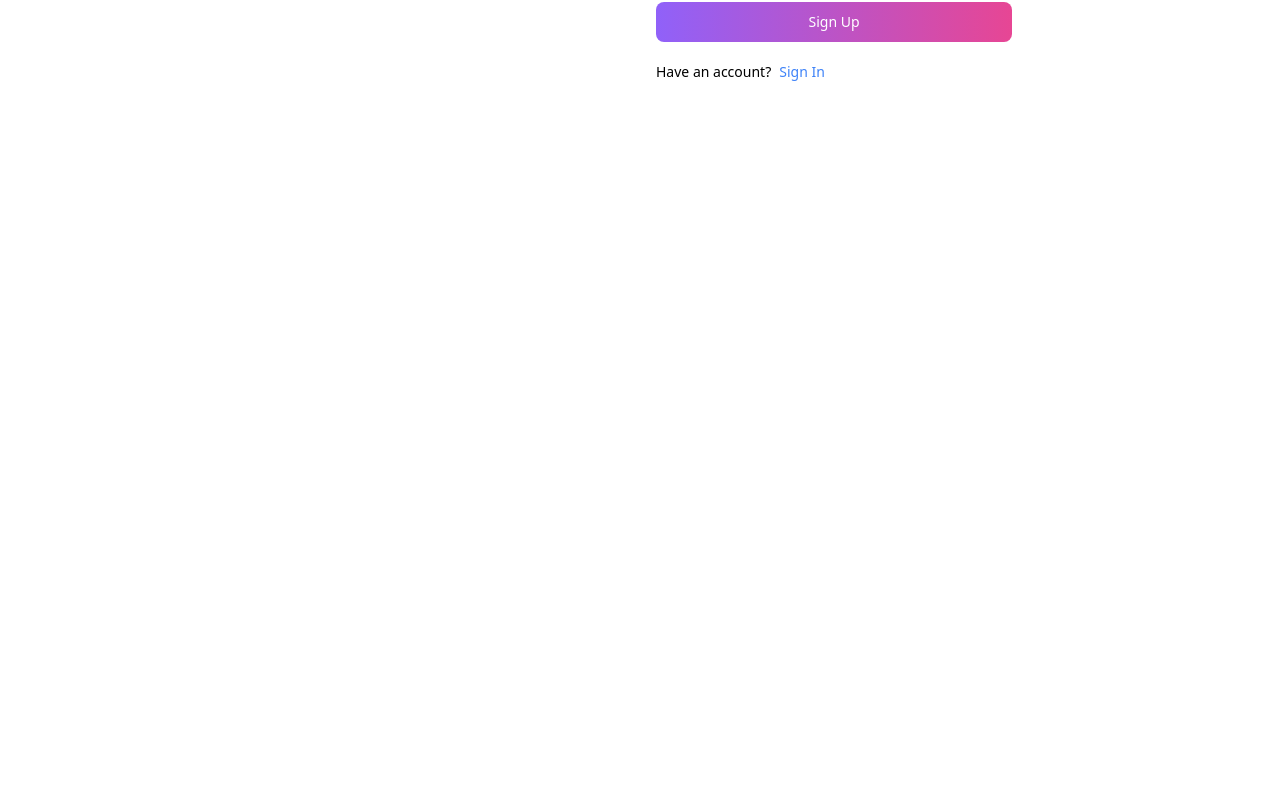
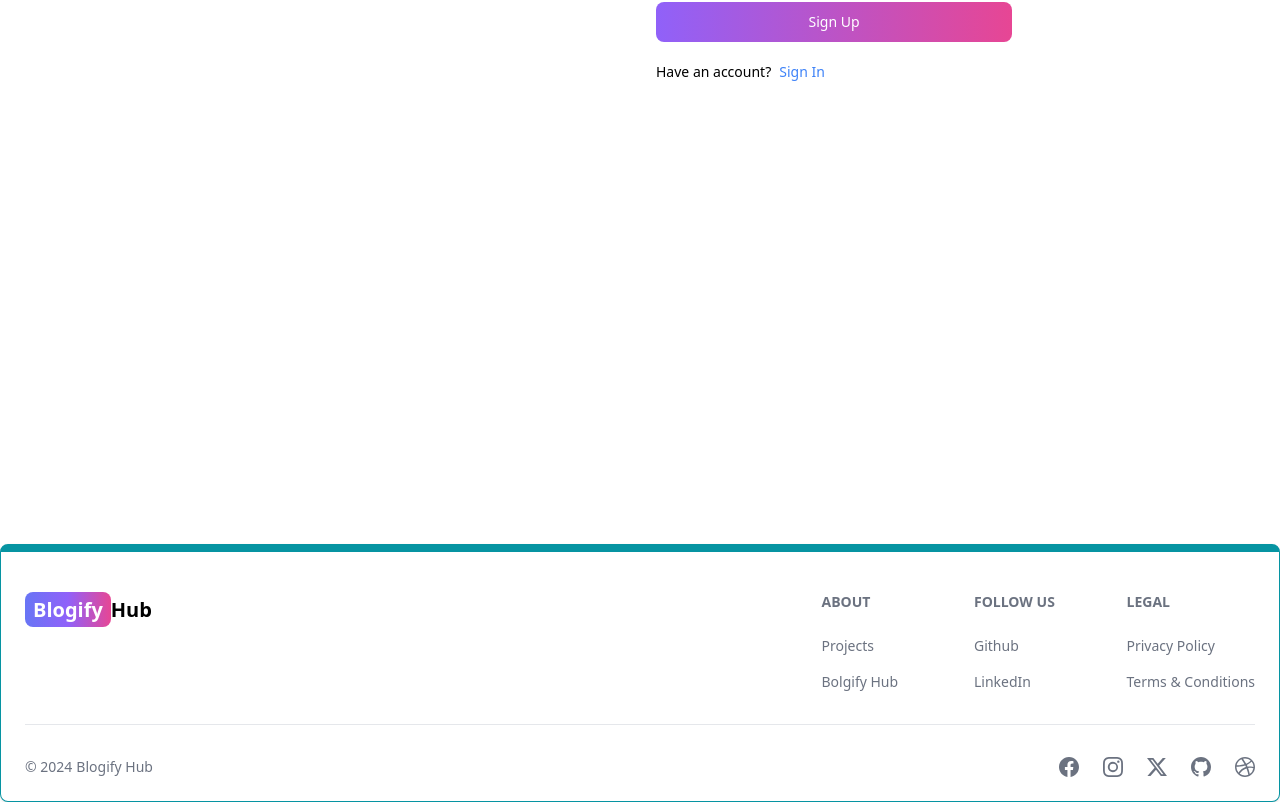
Before and after one commit to ashish-pro/blogify-mern-blog-app, a React app in the folder blog-app-client/: page /sign-up in a window 1280 px wide. Shown: the part 400-1202 px from the top of the page. Before the commit the page ends 944 px from the top, so only its background shows below. Built offline with nearby package versions, Linux system fonts and the light colour scheme; the HTML template or start-up script is replaced by a standard one.

Commit message:
created added footer component

```diff
--- a/blog-app-client/src/App.jsx
+++ b/blog-app-client/src/App.jsx
@@ -7,6 +7,7 @@
 import Signin from './pages/Signin'
 import SignUp from './pages/SignUp'
 import Header from './cmponents/Header'
+import FooterComp from './cmponents/FooterComp'
 
 
 const App = () => {
@@ -21,6 +22,7 @@
           <Route path='/sign-in' element= {<Signin/>} />
           <Route path='/sign-up' element={<SignUp />}/>
         </Routes>
+        <FooterComp />
 
     </BrowserRouter>
   )
--- /dev/null
+++ b/blog-app-client/src/cmponents/FooterComp.jsx
@@ -0,0 +1,108 @@
+import { Footer } from 'flowbite-react'
+import React from 'react'
+import {Link} from 'react-router-dom'
+import {BsFacebook, BsInstagram, BsTwitterX, BsGithub, BsDribbble} from 'react-icons/bs'
+
+const FooterComp = () => {
+  return (
+    <Footer container className='border border-t-8 border-teal-500'>
+      <div className='w-full max-w-7xl mx-auto'>
+        <div className='grid w-full justify-between sm:flex md:grid-cols-1'>
+          <div className='mt-5'>
+          <Link
+        to="/"
+        className="self-center whitespace-nowrap text-lg sm:text-xl
+    font-semibold dark:text-white"
+      >
+        <span
+          className="px-2 py-1 bg-gradient-to-r
+       from-indigo-500 via-purple-500 to-pink-500
+       rounded-lg text-white"
+        >
+          Blogify
+        </span>
+        Hub
+      </Link>
+          </div>
+          <div className=" grid grid-cols-2 gap-5 mt-4 sm:grid-cols-3 sm:gap-6">
+           <div>
+           <Footer.Title title='About' />
+            <Footer.LinkGroup col>
+              <Footer.Link
+              href='https://github.com/ashish-pro'
+              target='_blank'
+              rel='noopener noreferrer'
+              >
+                Projects
+              </Footer.Link>
+              <Footer.Link
+              href='/about'
+              target='_blank'
+              rel='noopener noreferrer'
+              >
+                Bolgify Hub
+              </Footer.Link>
+            </Footer.LinkGroup>
+           </div>
+           <div>
+           <Footer.Title title='Follow us' />
+            <Footer.LinkGroup col>
+              <Footer.Link
+              href='https://github.com/ashish-pro'
+              target='_blank'
+              rel='noopener noreferrer'
+              >
+                Github
+              </Footer.Link>
+              <Footer.Link
+              href='https://www.linkedin.com/in/ashu09/'
+              target='_blank'
+              rel='noopener noreferrer'
+              >
+                LinkedIn
+              </Footer.Link>
+            </Footer.LinkGroup>
+           </div>
+           <div>
+           <Footer.Title title='Legal' />
+            <Footer.LinkGroup col>
+              <Footer.Link
+              href='#'
+              target='_blank'
+              rel='noopener noreferrer'
+              >
+                Privacy Policy
+              </Footer.Link>
+              <Footer.Link
+              href='#'
+              target='_blank'
+              rel='noopener noreferrer'
+              >
+                Terms &amp; Conditions
+              </Footer.Link>
+            </Footer.LinkGroup>
+           </div>
+          </div>
+        </div>
+        <Footer.Divider />
+        <div className="w-full sm:flex sm:items-center sm:justify-between">
+          <Footer.Copyright
+          href='#'
+          by='Blogify Hub'
+          year={new Date().getFullYear()}
+          />
+          <div className="flex gap-6 sm:mt-0 mt-4 sm:justify-center">
+            <Footer.Icon href='#' icon={ BsFacebook} />
+            <Footer.Icon href='#' icon={ BsInstagram} />
+            <Footer.Icon href='#' icon={ BsTwitterX} />
+            <Footer.Icon href='#' icon={ BsGithub} />
+            <Footer.Icon href='#' icon={ BsDribbble} />
+          </div>
+        </div>
+      </div>
+
+    </Footer>
+  )
+}
+
+export default FooterComp
```
